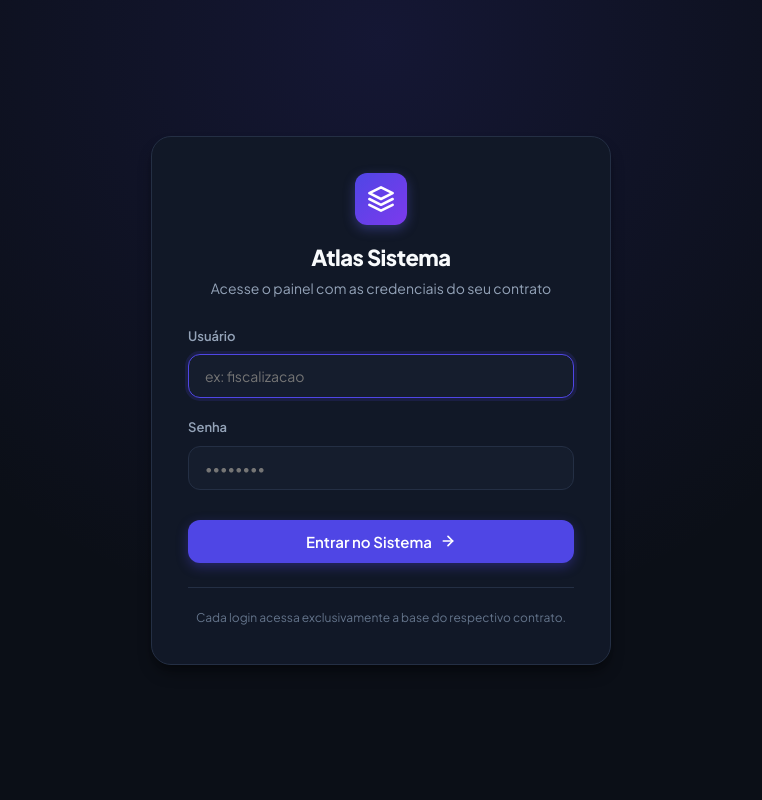
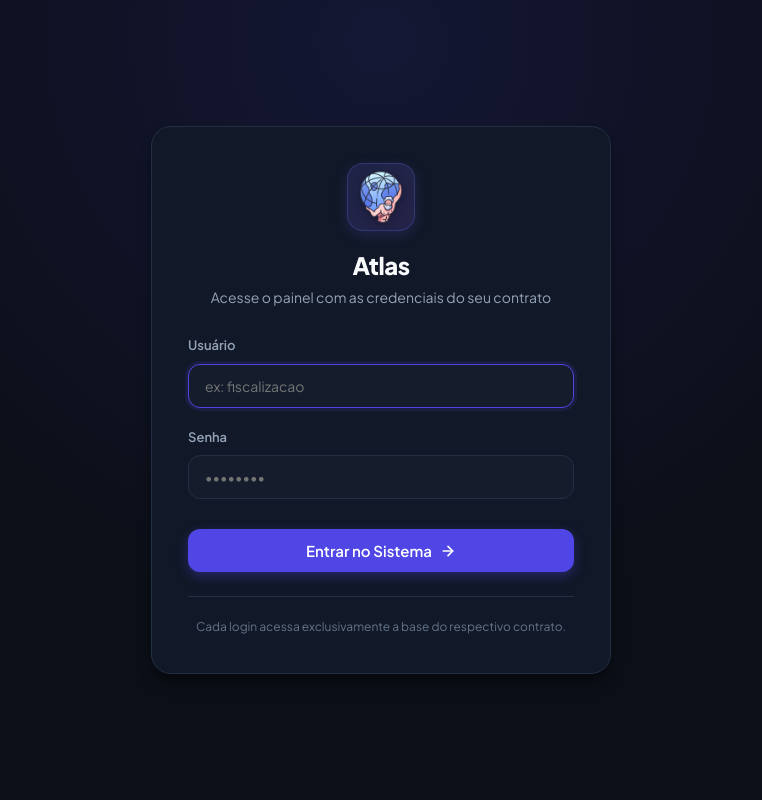
Before and after one commit to Edson-Teixeira/projeto_atlas_visual, a Flask app: page /login in a window 1280 px wide. Shown: the whole page, without its empty margins (259-1021 px from the left). Run offline with Flask 3, Linux system fonts and the light colour scheme.

Commit message:
feat(branding): atualiza nome do sistema para Atlas e define novo icone no favicon e cabecalho

```diff
--- a/app/static/css/style.css
+++ b/app/static/css/style.css
@@ -1,5 +1,5 @@
 /* ==============================================================================
-   Atlas Sistema - Design System Moderno (Dark-First)
+   Atlas - Design System Moderno (Dark-First)
    Inspirado na arquitetura visual do Meu Financeiro
    ============================================================================== */
 
@@ -115,15 +115,31 @@ body {
 }
 
 .brand-icon {
-    width: 40px;
-    height: 40px;
-    background: linear-gradient(135deg, #4f46e5 0%, #7c3aed 100%);
+    width: 42px;
+    height: 42px;
+    background: linear-gradient(135deg, rgba(99, 102, 241, 0.16) 0%, rgba(139, 92, 246, 0.16) 100%);
+    border: 1px solid rgba(99, 102, 241, 0.28);
     border-radius: var(--radius-md);
     display: flex;
     align-items: center;
     justify-content: center;
-    color: #ffffff;
-    box-shadow: 0 4px 12px rgba(99, 102, 241, 0.35);
+    box-shadow: 0 4px 14px rgba(99, 102, 241, 0.18);
+    padding: 3px;
+    transition: var(--transition);
+    overflow: hidden;
+}
+
+.brand-wrapper:hover .brand-icon {
+    transform: scale(1.05);
+    border-color: var(--primary);
+    box-shadow: 0 6px 18px rgba(99, 102, 241, 0.32);
+}
+
+.brand-img {
+    width: 100%;
+    height: 100%;
+    object-fit: contain;
+    filter: drop-shadow(0 2px 4px rgba(0, 0, 0, 0.3));
 }
 
 .brand-text h1 {
--- a/app/static/js/app.js
+++ b/app/static/js/app.js
@@ -1,5 +1,5 @@
 // ==============================================================================
-// Atlas Sistema - Interações de UI e Upload
+// Atlas - Interações de UI e Upload
 // ==============================================================================
 
 document.addEventListener("DOMContentLoaded", () => {
--- a/app/templates/admin/dashboard.html
+++ b/app/templates/admin/dashboard.html
@@ -1,6 +1,6 @@
 {% extends "admin/base_admin.html" %}
 
-{% block title %}Painel do Administrador - Atlas Sistema{% endblock %}
+{% block title %}Painel do Administrador - Atlas{% endblock %}
 
 {% block admin_content %}
 <!-- CABEÇALHO DO PAINEL ADMIN -->
--- a/app/templates/admin/historico.html
+++ b/app/templates/admin/historico.html
@@ -1,6 +1,6 @@
 {% extends "admin/base_admin.html" %}
 
-{% block title %}Histórico Geral de Envios - Atlas Sistema{% endblock %}
+{% block title %}Histórico Geral de Envios - Atlas{% endblock %}
 
 {% block admin_content %}
 <!-- CABEÇALHO -->
--- a/app/templates/admin/usuarios.html
+++ b/app/templates/admin/usuarios.html
@@ -1,6 +1,6 @@
 {% extends "admin/base_admin.html" %}
 
-{% block title %}Usuários & Senhas - Atlas Sistema{% endblock %}
+{% block title %}Usuários & Senhas - Atlas{% endblock %}
 
 {% block admin_content %}
 <!-- CABEÇALHO -->
--- a/app/templates/base.html
+++ b/app/templates/base.html
@@ -3,7 +3,13 @@
 <head>
     <meta charset="UTF-8">
     <meta name="viewport" content="width=device-width, initial-scale=1.0">
-    <title>{% block title %}Atlas Sistema{% endblock %}</title>
+    <title>{% block title %}Atlas{% endblock %}</title>
+
+    <!-- Favicon e Ícones da Aplicação -->
+    <link rel="icon" type="image/x-icon" href="{{ url_for('static', filename='favicon.ico') }}">
+    <link rel="icon" type="image/png" sizes="32x32" href="{{ url_for('static', filename='img/favicon-32x32.png') }}">
+    <link rel="apple-touch-icon" sizes="192x192" href="{{ url_for('static', filename='img/apple-touch-icon.png') }}">
+
     <link rel="stylesheet" href="{{ url_for('static', filename='css/style.css') }}">
     <script src="{{ url_for('static', filename='js/app.js') }}" defer></script>
 </head>
@@ -14,14 +20,10 @@
         <header class="app-header">
             <a href="{{ url_for('main.dashboard') }}" class="brand-wrapper">
                 <div class="brand-icon">
-                    <svg xmlns="http://www.w3.org/2000/svg" width="22" height="22" viewBox="0 0 24 24" fill="none" stroke="currentColor" stroke-width="2.2" stroke-linecap="round" stroke-linejoin="round">
-                        <polygon points="12 2 2 7 12 12 22 7 12 2"></polygon>
-                        <polyline points="2 17 12 22 22 17"></polyline>
-                        <polyline points="2 12 12 17 22 12"></polyline>
-                    </svg>
+                    <img src="{{ url_for('static', filename='img/atlas_logo.png') }}" alt="Atlas" class="brand-img">
                 </div>
                 <div class="brand-text">
-                    <h1>Atlas Sistema</h1>
+                    <h1>Atlas</h1>
                     <span>Gestão & Importação de Dados</span>
                 </div>
             </a>
--- a/app/templates/dashboard.html
+++ b/app/templates/dashboard.html
@@ -1,6 +1,6 @@
 {% extends "base.html" %}
 
-{% block title %}Painel do Contrato - {{ contrato.nome_exibicao if contrato else 'Atlas Sistema' }}{% endblock %}
+{% block title %}Painel do Contrato - {{ contrato.nome_exibicao if contrato else 'Atlas' }}{% endblock %}
 
 {% block content %}
 {% if not contrato %}
--- a/app/templates/login.html
+++ b/app/templates/login.html
@@ -1,20 +1,16 @@
 {% extends "base.html" %}
 
-{% block title %}Login - Atlas Sistema{% endblock %}
+{% block title %}Login - Atlas{% endblock %}
 
 {% block layout %}
 <div class="glow-bg" style="display: flex; align-items: center; justify-content: center; min-height: 100vh; padding: 20px;">
     <div class="form-card">
         <!-- Cabeçalho do Card -->
         <div style="text-align: center; margin-bottom: 28px;">
-            <div class="brand-icon" style="width: 52px; height: 52px; margin: 0 auto 16px auto;">
-                <svg xmlns="http://www.w3.org/2000/svg" width="28" height="28" viewBox="0 0 24 24" fill="none" stroke="currentColor" stroke-width="2.2" stroke-linecap="round" stroke-linejoin="round">
-                    <polygon points="12 2 2 7 12 12 22 7 12 2"></polygon>
-                    <polyline points="2 17 12 22 22 17"></polyline>
-                    <polyline points="2 12 12 17 22 12"></polyline>
-                </svg>
+            <div class="brand-icon" style="width: 68px; height: 68px; margin: 0 auto 16px auto; padding: 6px; border-radius: var(--radius-lg);">
+                <img src="{{ url_for('static', filename='img/atlas_logo.png') }}" alt="Atlas" class="brand-img">
             </div>
-            <h2 style="font-size: 22px; font-weight: 800; color: var(--text-primary); letter-spacing: -0.5px;">Atlas Sistema</h2>
+            <h2 style="font-size: 24px; font-weight: 800; color: var(--text-primary); letter-spacing: -0.5px;">Atlas</h2>
             <p style="font-size: 14px; color: var(--text-secondary); margin-top: 4px;">Acesse o painel com as credenciais do seu contrato</p>
         </div>
 
```
Also changed, not shown: app/__init__.py (+12 -0 lines), tests/test_app.py (+8 -1 lines), app/static/favicon.ico (added), app/static/img/apple-touch-icon.png (added), app/static/img/atlas_logo.png (added), app/static/img/favicon-32x32.png (added), app/static/img/favicon.ico (added).
